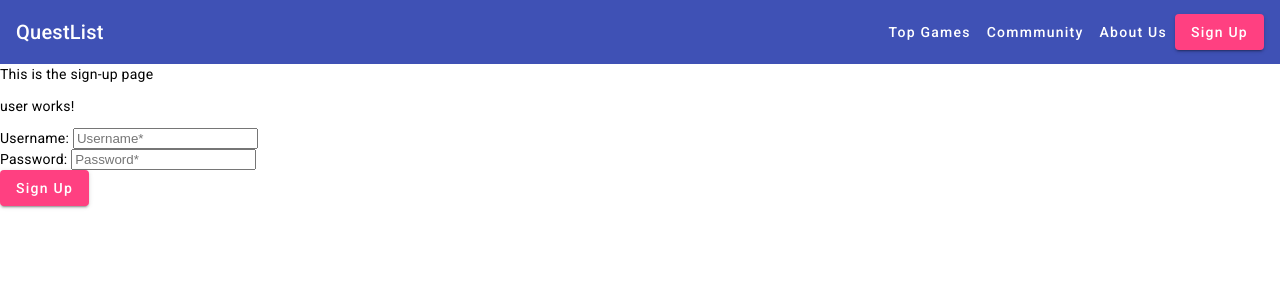
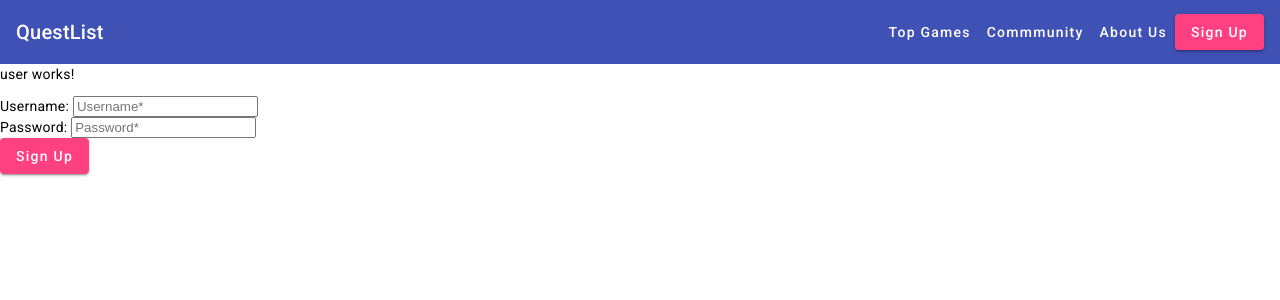
Before and after one commit to seankcheema/QuestList, an Angular app: page /sign-up in a window 1280 px wide. Shown: the top 300 px of the page. Built offline with nearby package versions, Linux system fonts and the light colour scheme.

Commit message:
Cleaned up HTML

```diff
--- a/src/app/sign-up/sign-up.component.html
+++ b/src/app/sign-up/sign-up.component.html
@@ -1,50 +1,2 @@
-<p>This is the sign-up page</p>
-<!-- <div class="signup_container">
-    <mat-card class="box">
-        <mat-card-header class="signup_header">
-            <mat-card-title>Sign Up</mat-card-title>
-        </mat-card-header>
-        <form [formGroup]="profileForm" class="signup_form">
-            <mat-card-content>
-                <div class="row">
-                    <div class="col-md-6">
-                         <mat-form-field class="full_width">
-                            <mat-label>Username: </mat-label>
-                            <input formControlName="username"  matInput placeholder="Username*" required>
-                        </mat-form-field>
-                        <div class="spacer"></div>
-                    </div>
-                </div>
-                <div class="row">
-                    <div class="col-md-6">
-                        <mat-form-field class="full_width">
-                            <mat-label>Email address: </mat-label>
-                            <input formControlName="email" matInput placeholder="Email Address*" required>
-                        </mat-form-field>
-                        <div class="spacer"></div>
-                    </div>
-                    <div class="col-md-6">
-                        <mat-form-field class="full_width">
-                            <mat-label>Password: </mat-label>
-                            <input formControlName="password" matInput placeholder="Password*" required>
-                        </mat-form-field>
-                        <div class="spacer"></div>
-                    </div>
-                    <div class="col-md-6 top-padding">
-                        <mat-form-field class="full_width" apperance="fill">
-                            <mat-label>Date of Birth</mat-label>
-                            <input formControlName="dob" matInput [matDatepicker]="picker">
-                            <mat-datepicker-toggle matSuffix [for]="picker"></mat-datepicker-toggle>
-                            <mat-datepicker #picker></mat-datepicker>
-                        </mat-form-field>
-                    </div>
-                </div>
-            </mat-card-content>
-            <mat-card-actions>
-                <button mat-raised-button (click)="signup()" color="accent" class="btn">Sign Up</button>
-            </mat-card-actions>
-        </form>
-    </mat-card>
-</div> -->
-
+<!--TODO: Beautify-->
 <app-user></app-user>
```
